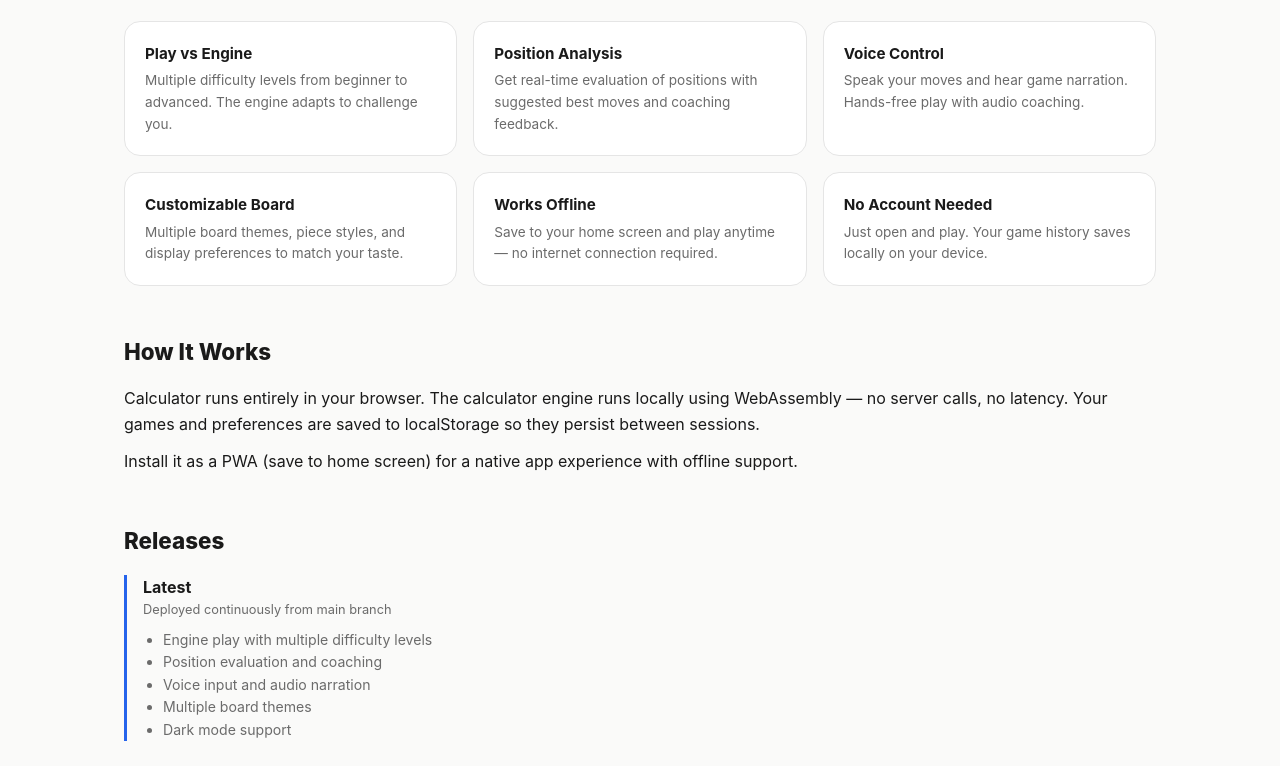
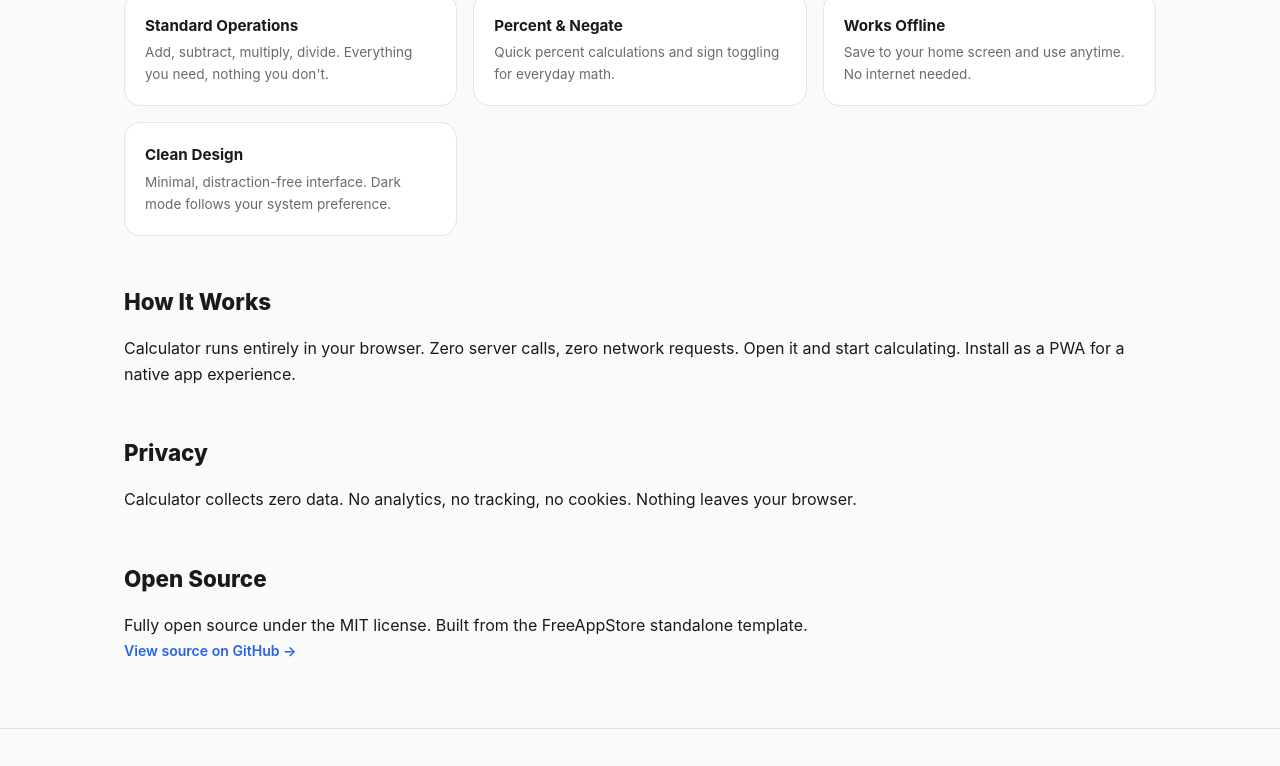
Before and after one commit to freeappstore-online/freeappstore, a plain HTML site: page apps/calculator.html in a window 1280 px wide. Shown: the part 575-1341 px from the top of the page. Drawn offline with Linux system fonts and the light colour scheme.

Commit message:
Fix calculator detail page (remove chess content, proper descriptions)

```diff
--- a/apps/calculator.html
+++ b/apps/calculator.html
@@ -4,10 +4,10 @@
   <meta charset="UTF-8" />
   <meta name="viewport" content="width=device-width, initial-scale=1.0" />
   <title>Calculator — FreeAppStore</title>
-  <meta name="description" content="Free calculator app. Clean, simple calculator with standard operations. Works offline, no account needed." />
+  <meta name="description" content="Free calculator app. Clean, simple, works offline. No account needed." />
   <meta property="og:type" content="website" />
   <meta property="og:title" content="Calculator — FreeAppStore" />
-  <meta property="og:description" content="Free calculator app. Play against the engine, analyze positions, and improve your tactics." />
+  <meta property="og:description" content="Free calculator app. Clean, simple, works offline." />
   <meta property="og:url" content="https://freeappstore.online/apps/calculator.html" />
   <meta property="og:image" content="https://freeappstore.online/icon-512.png" />
   <meta name="twitter:card" content="summary" />
@@ -31,11 +31,6 @@
     .feature-item p { font-size: 0.85rem; color: var(--muted); }
     .app-section { margin-bottom: 3rem; }
     .app-section h2 { font-size: 1.4rem; font-weight: 800; margin-bottom: 1rem; }
-    .app-section h3 { font-size: 1.1rem; font-weight: 700; margin-bottom: 0.5rem; }
-    .release-item { border-left: 3px solid var(--accent); padding-left: 1rem; margin-bottom: 1.5rem; }
-    .release-item .version { font-weight: 700; font-size: 1rem; }
-    .release-item .date { font-size: 0.8rem; color: var(--muted); }
-    .release-item ul { margin-top: 0.5rem; padding-left: 1.25rem; font-size: 0.88rem; color: var(--muted); }
     .source-link { font-size: 0.88rem; color: var(--accent); text-decoration: none; font-weight: 600; }
   </style>
 </head>
@@ -55,14 +50,14 @@
 
   <main class="container">
     <div class="app-hero">
-      <div class="app-hero-icon" style="background: #f0f9ff;">&#9822;#128290;</div>
+      <div class="app-hero-icon" style="background: #f0f9ff;">&#128425;</div>
       <div>
         <h1>Calculator</h1>
         <div class="tag">Utilities</div>
       </div>
     </div>
 
-    <p style="font-size: 1.1rem; color: var(--muted); max-width: 600px; margin-bottom: 1.5rem;">Play calculator against a built-in engine, analyze your positions, and sharpen your tactical skills with puzzles. Works offline, no account needed.</p>
+    <p style="font-size: 1.1rem; color: var(--muted); max-width: 600px; margin-bottom: 1.5rem;">A clean, simple calculator that works instantly. Standard operations, percent, negate. No bloat, no ads, works offline.</p>
 
     <a class="app-cta" href="https://calculator.freeappstore.online" target="_blank" rel="noopener">Open Calculator &rarr;</a>
 
@@ -93,62 +88,37 @@
       <h2>Features</h2>
       <div class="features-grid">
         <div class="feature-item">
-          <h4>Play vs Engine</h4>
-          <p>Multiple difficulty levels from beginner to advanced. The engine adapts to challenge you.</p>
+          <h4>Standard Operations</h4>
+          <p>Add, subtract, multiply, divide. Everything you need, nothing you don't.</p>
         </div>
         <div class="feature-item">
-          <h4>Position Analysis</h4>
-          <p>Get real-time evaluation of positions with suggested best moves and coaching feedback.</p>
-        </div>
-        <div class="feature-item">
-          <h4>Voice Control</h4>
-          <p>Speak your moves and hear game narration. Hands-free play with audio coaching.</p>
-        </div>
-        <div class="feature-item">
-          <h4>Customizable Board</h4>
-          <p>Multiple board themes, piece styles, and display preferences to match your taste.</p>
+          <h4>Percent &amp; Negate</h4>
+          <p>Quick percent calculations and sign toggling for everyday math.</p>
         </div>
         <div class="feature-item">
           <h4>Works Offline</h4>
-          <p>Save to your home screen and play anytime — no internet connection required.</p>
+          <p>Save to your home screen and use anytime. No internet needed.</p>
         </div>
         <div class="feature-item">
-          <h4>No Account Needed</h4>
-          <p>Just open and play. Your game history saves locally on your device.</p>
+          <h4>Clean Design</h4>
+          <p>Minimal, distraction-free interface. Dark mode follows your system preference.</p>
         </div>
       </div>
     </section>
 
     <section class="app-section">
       <h2>How It Works</h2>
-      <p>Calculator runs entirely in your browser. The calculator engine runs locally using WebAssembly — no server calls, no latency. Your games and preferences are saved to localStorage so they persist between sessions.</p>
-      <p style="margin-top: 0.75rem;">Install it as a PWA (save to home screen) for a native app experience with offline support.</p>
-    </section>
-
-    <section class="app-section">
-      <h2>Releases</h2>
-      <div class="release-item">
-        <div class="version">Latest</div>
-        <div class="date">Deployed continuously from main branch</div>
-        <ul>
-          <li>Engine play with multiple difficulty levels</li>
-          <li>Position evaluation and coaching</li>
-          <li>Voice input and audio narration</li>
-          <li>Multiple board themes</li>
-          <li>Dark mode support</li>
-        </ul>
-      </div>
-      <a href="https://github.com/freeappstore-online/calculator/commits/main" class="source-link">View full changelog on GitHub &rarr;</a>
+      <p>Calculator runs entirely in your browser. Zero server calls, zero network requests. Open it and start calculating. Install as a PWA for a native app experience.</p>
     </section>
 
     <section class="app-section">
       <h2>Privacy</h2>
-      <p>Calculator collects zero data. No analytics, no tracking, no cookies. All your game data stays on your device in localStorage. Nothing is ever sent to a server.</p>
+      <p>Calculator collects zero data. No analytics, no tracking, no cookies. Nothing leaves your browser.</p>
     </section>
 
     <section class="app-section">
       <h2>Open Source</h2>
-      <p>Calculator is fully open source under the MIT license. You can inspect the code, report bugs, or contribute improvements.</p>
+      <p>Fully open source under the MIT license. Built from the FreeAppStore standalone template.</p>
       <a href="https://github.com/freeappstore-online/calculator" class="source-link">View source on GitHub &rarr;</a>
     </section>
   </main>
```
